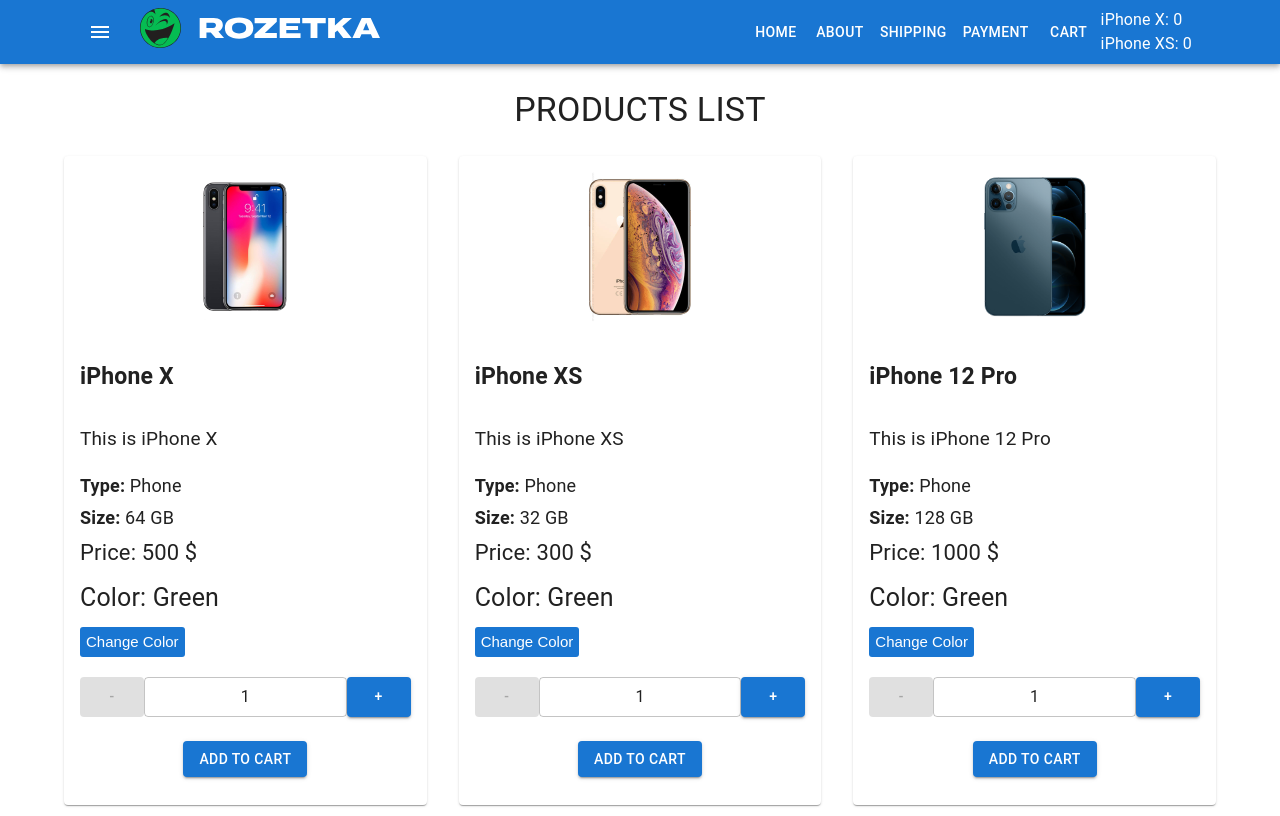
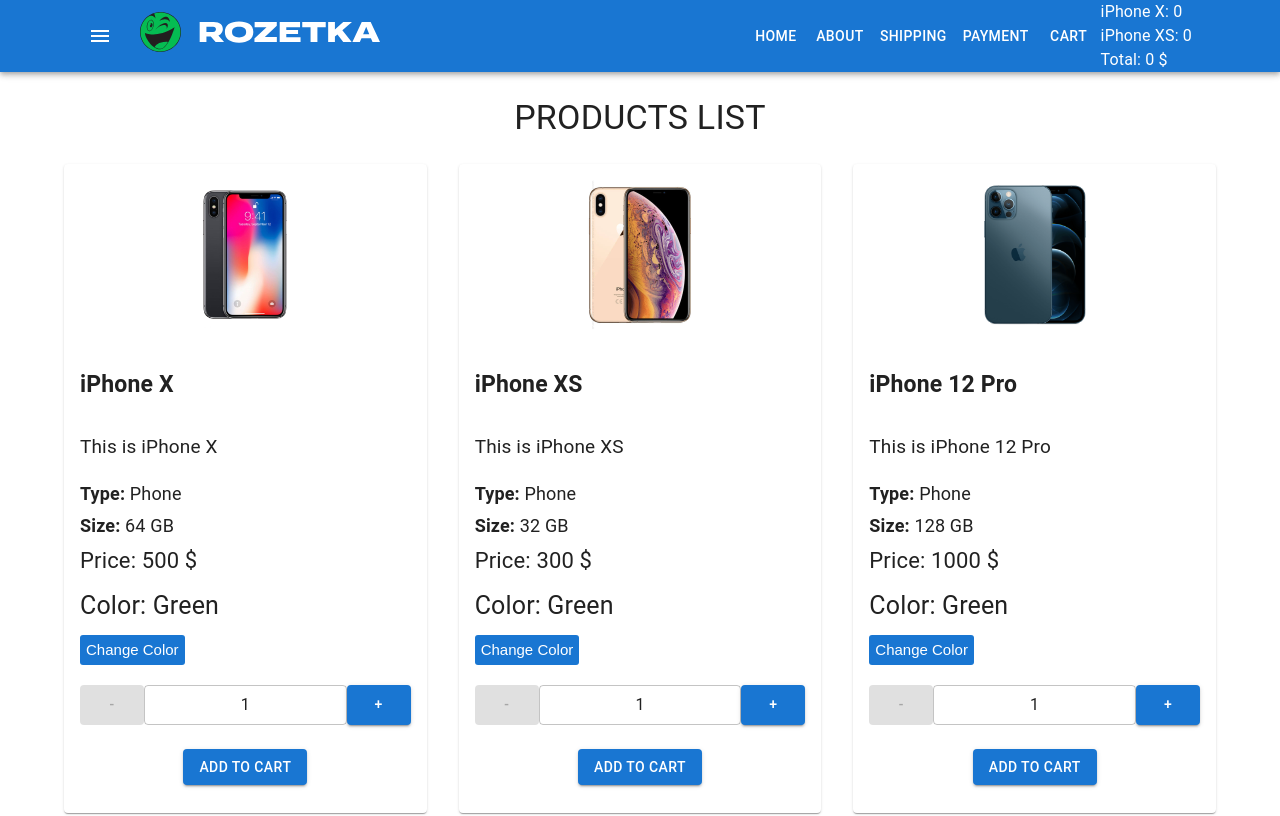
Before and after one commit to LevVaschenko/fake-shop, a React (Create React App) app: page / in a window 1280 px wide. Shown: the top 816 px of the page. Built offline with nearby package versions, Linux system fonts and the light colour scheme.

Commit message:
add cart total

```diff
--- a/src/components/Cart/CartHeader.tsx
+++ b/src/components/Cart/CartHeader.tsx
@@ -1,7 +1,8 @@
 import React from 'react'
 import { keys } from 'lodash'
 import productsArray, {
-    getProductsObject, Product,
+    getProductsObject,
+    Product,
 } from 'components/Products/productsArray'
 
 type Props = {
@@ -9,12 +10,16 @@
         [id: number]: number
     }
     productsObject?: {
-        [key:number]: Product
+        [key: number]: Product
     }
 }
 
-const CartHeader = ({productsInCart, productsObject = getProductsObject(productsArray)}: Props) => {
+const CartHeader = ({
+    productsInCart,
+    productsObject = getProductsObject(productsArray),
+}: Props) => {
     return (
+        <div>
             <div>
                 {keys(productsInCart).map((productId) => (
                     <div key={productId}>
@@ -23,6 +28,18 @@
                     </div>
                 ))}
             </div>
+            <div>
+                Total:{' '}
+                {keys(productsInCart).reduce(
+                    (sum, productId) =>
+                        sum +
+                        productsObject[parseInt(productId)].price *
+                            productsInCart[parseInt(productId)],
+                    0
+                )}{' '}
+                $
+            </div>
+        </div>
     )
 }
 
```
Lines whose indentation alone changed are shown as unchanged.
